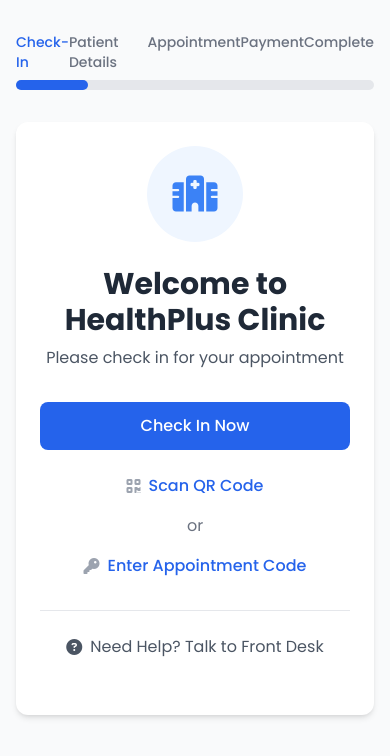
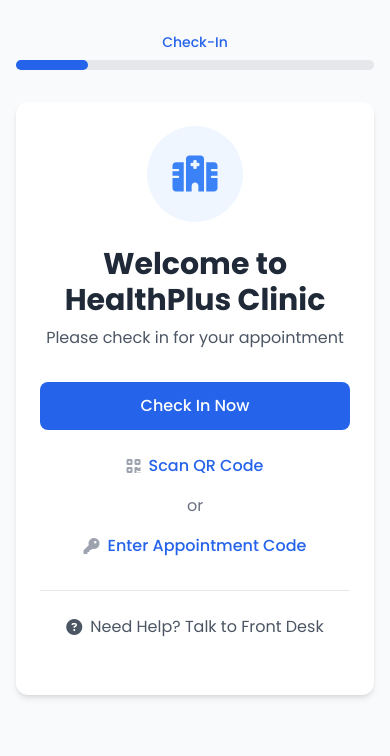
Before and after one commit to chirayupatel9/checkin, a plain HTML site: page index.html in a window 390 px wide. Drawn offline with nearby package versions, Linux system fonts and the light colour scheme.

Commit message:
Update index.html

```diff
--- a/index.html
+++ b/index.html
@@ -140,12 +140,14 @@
     <div class="container mx-auto px-4 py-8 max-w-4xl">
         <!-- Progress Bar -->
         <div class="mb-8">
-            <div class="flex justify-between mb-2">
-                <div id="progress1" class="text-sm font-medium text-blue-600">Check-In</div>
-                <div id="progress2" class="text-sm font-medium text-gray-500">Patient Details</div>
-                <div id="progress3" class="text-sm font-medium text-gray-500">Appointment</div>
-                <div id="progress4" class="text-sm font-medium text-gray-500">Payment</div>
-                <div id="progress5" class="text-sm font-medium text-gray-500">Complete</div>
+            <div class="flex justify-between mb-2 text-xs sm:text-sm">
+                <div id="progress1" class="text-sm font-medium text-blue-600 whitespace-nowrap hidden sm:block">Check-In</div>
+                <div id="progress2" class="text-sm font-medium text-gray-500 whitespace-nowrap hidden sm:block">Patient Details</div>
+                <div id="progress3" class="text-sm font-medium text-gray-500 whitespace-nowrap hidden sm:block">Appointment</div>
+                <div id="progress4" class="text-sm font-medium text-gray-500 whitespace-nowrap hidden sm:block">Payment</div>
+                <div id="progress5" class="text-sm font-medium text-gray-500 whitespace-nowrap hidden sm:block">Complete</div>
+                <!-- Mobile current step indicator -->
+                <div id="mobileCurrentStep" class="text-sm font-medium text-blue-600 whitespace-nowrap sm:hidden text-center w-full"></div>
             </div>
             <div class="w-full bg-gray-200 rounded-full h-2.5">
                 <div id="progressBar" class="progress-bar bg-blue-600 h-2.5 rounded-full" style="width: 20%"></div>
@@ -478,13 +480,23 @@
             for (let i = 1; i <= totalSteps; i++) {
                 const element = document.getElementById(`progress${i}`);
                 if (i < currentStep) {
-                    element.className = 'text-sm font-medium text-green-600';
+                    element.className = 'text-sm font-medium text-green-600 hidden sm:block';
                 } else if (i === currentStep) {
-                    element.className = 'text-sm font-medium text-blue-600';
+                    element.className = 'text-sm font-medium text-blue-600 hidden sm:block';
                 } else {
-                    element.className = 'text-sm font-medium text-gray-500';
+                    element.className = 'text-sm font-medium text-gray-500 hidden sm:block';
                 }
             }
+
+            // Update mobile current step text
+            const stepTexts = {
+                1: 'Check-In',
+                2: 'Patient Details',
+                3: 'Appointment',
+                4: 'Payment',
+                5: 'Complete'
+            };
+            document.getElementById('mobileCurrentStep').textContent = stepTexts[currentStep];
         }
 
         function showStep(step) {
```
